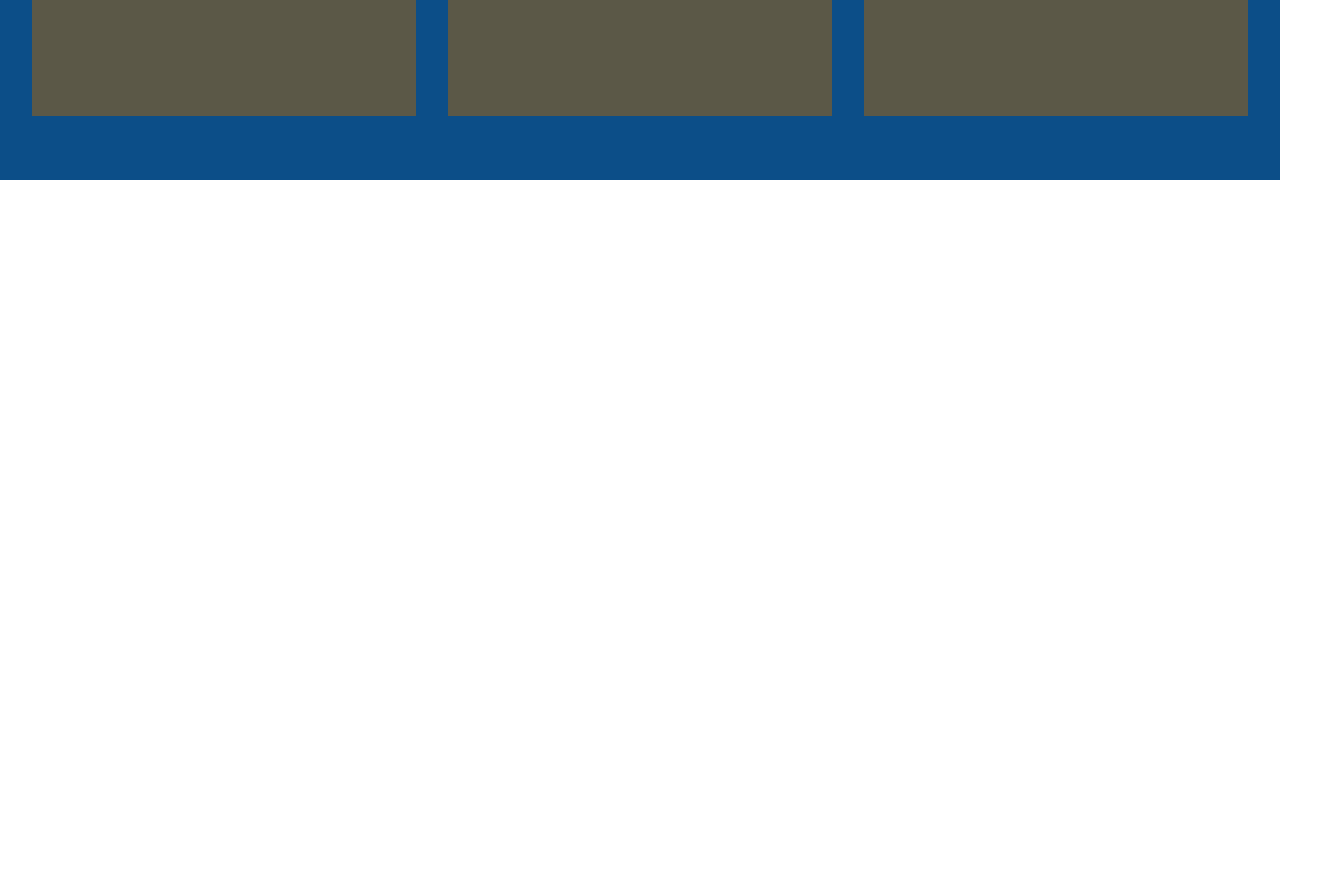
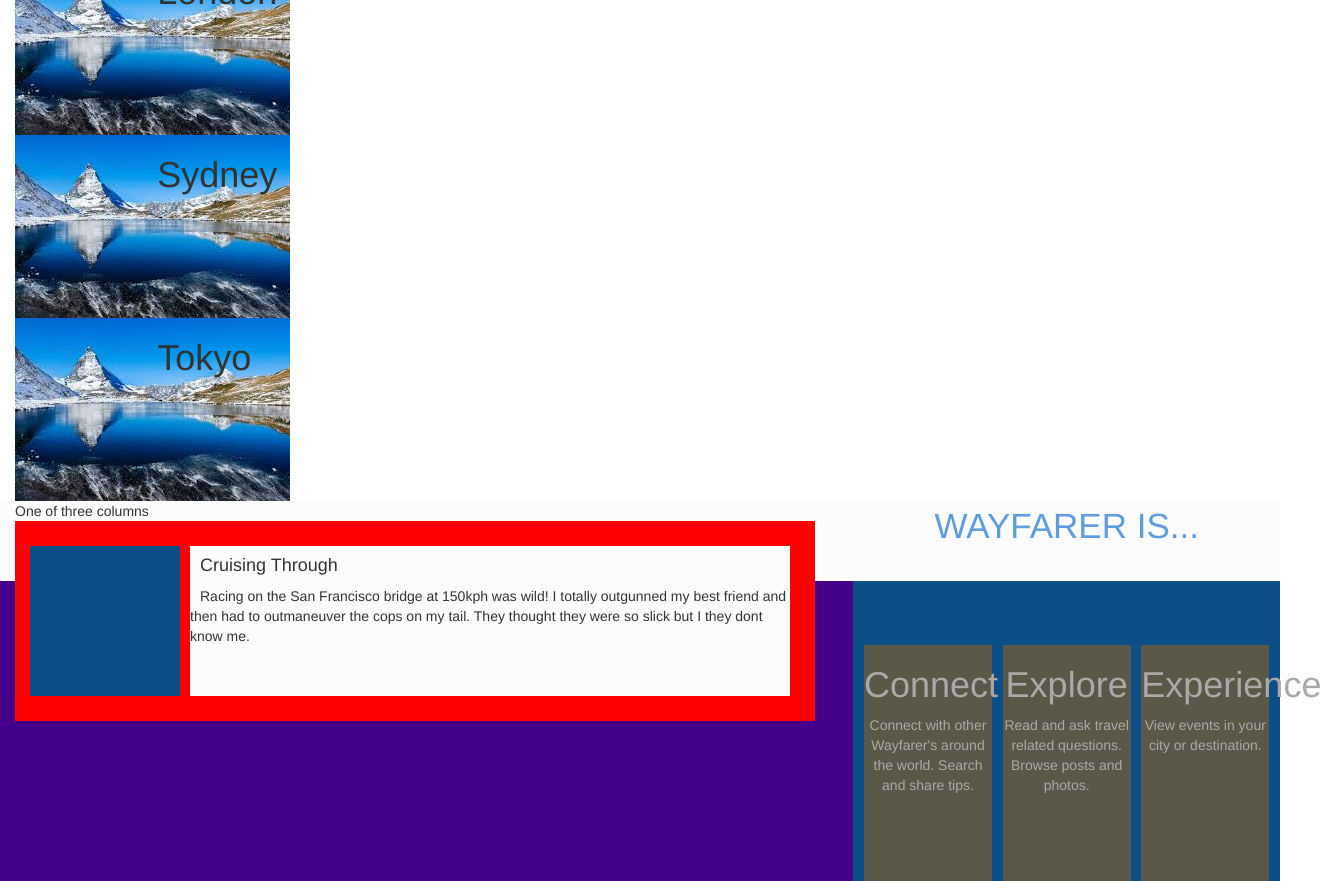
Before and after one commit to sahmed7/Wayfarer, an Angular app: page /cities in a window 1280 px wide. Shown: the part 420-1301 px from the top of the page, 1321 px wide, since content can reach past the window. Before the commit the page ends 800 px from the top, so only its background shows below. Built offline with nearby package versions, Linux system fonts and the light colour scheme.

Commit message:
added posts data and city component

```diff
--- a/src/app/app.component.ts
+++ b/src/app/app.component.ts
@@ -1,4 +1,5 @@
 import { Component } from '@angular/core';
+import {POSTS} from './city/posts';
 
 @Component({
   selector: 'app-root',
@@ -7,4 +8,5 @@ import { Component } from '@angular/core';
 })
 export class AppComponent {
   title = 'Wayfarer';
+  posts = POSTS;
 }
--- a/src/app/app.module.ts
+++ b/src/app/app.module.ts
@@ -6,13 +6,15 @@ import { AppComponent } from './app.component';
 import { NavbarComponent } from './navbar/navbar.component';
 import { CarouselComponent } from './carousel/carousel.component';
 import { CitiesComponent } from './cities/cities.component';
+import { CityComponent } from './city/city.component';
 
 @NgModule({
   declarations: [
     AppComponent,
     NavbarComponent,
     CarouselComponent,
-    CitiesComponent
+    CitiesComponent,
+    CityComponent
   ],
   imports: [
     BrowserModule,
--- a/src/app/cities/cities.component.html
+++ b/src/app/cities/cities.component.html
@@ -1 +1,25 @@
 <h1>Cities! Jake from state farm</h1>
+
+<div class="container-fluid">
+  <div class="row">
+    <div class="col-sm-4 cities-component-aside">
+      <h1>Cities</h1>
+
+      <div *ngFor="let city of cities" class="row cities-component-card">
+        <div class="col-sm-4">
+          <img src="assets/images/wayfarer.jpg"
+               alt="">
+        </div>
+        <div class="col-sm-8">
+          <h1>{{city.name}}</h1>
+        </div>
+      </div>
+    </div>
+
+<!--    <div class="col-sm-8 cities-component-main">-->
+<!--      One of three columns-->
+<!--    </div>-->
+  </div>
+</div>
+
+<app-city></app-city>
--- a/src/app/cities/cities.component.ts
+++ b/src/app/cities/cities.component.ts
@@ -6,6 +6,22 @@ import { Component, OnInit } from '@angular/core';
   styleUrls: ['./cities.component.css']
 })
 export class CitiesComponent implements OnInit {
+  cities = [
+    {
+      name: 'San Francisco', // United States of America
+      imgUrl: 'assets/images/wayfarer.jpg'
+    }, {
+      name: 'London', // United Kingdom
+      imgUrl: 'assets/images/wayfarer.jpg'
+    }, {
+      name: 'Sydney', // Australia
+      imgUrl: 'assets/images/wayfarer.jpg'
+    },
+    {
+      name: 'Tokyo',  // Japan
+      imgUrl: 'https://encrypted-tbn0.gstatic.com/images?q=tbn:ANd9GcRy4EIjk183KfiiW2gNm9OL__MBKovghDwN_g&usqp=CAU'
+    }
+  ];
 
   constructor() { }
 
--- /dev/null
+++ b/src/app/city/city.component.css
@@ -0,0 +1,22 @@
+.post-container {
+  background-color: red;
+  height: 200px;
+  width: 800px;
+  display: flex;
+  align-items: center;
+  gap: 10px;
+}
+
+.post-img {
+  background-color: #0c4e88;
+  height: 150px;
+  width: 150px;
+  margin-left: 15px;
+}
+
+.post-info {
+  background-color: #fcfcfc;
+  height: 150px;
+  width: 600px;
+  text-indent: 10px;
+}
--- /dev/null
+++ b/src/app/city/city.component.html
@@ -0,0 +1,11 @@
+<div class="col-sm-8 cities-component-main">
+  One of three columns
+  <div class="post-container">
+    <div class="post-img">
+    </div>
+    <div class="post-info">
+      <h4>{{posts[0].posts[0].title}}</h4>
+      <p>{{posts[0].posts[0].description}}</p>
+    </div>
+  </div>
+</div>
--- /dev/null
+++ b/src/app/city/city.component.ts
@@ -0,0 +1,20 @@
+import { Component, OnInit } from '@angular/core';
+import {POSTS} from './posts';
+
+@Component({
+  selector: 'app-city',
+  templateUrl: './city.component.html',
+  styleUrls: ['./city.component.css']
+})
+export class CityComponent implements OnInit {
+
+  posts: any;
+  cityPosts: any;
+  constructor() { }
+
+  ngOnInit(): void {
+    this.posts = POSTS;
+
+  }
+
+}
--- /dev/null
+++ b/src/app/city/posts.ts
@@ -0,0 +1,24 @@
+export const POSTS = [
+  {
+    id: 1,
+    name: 'San Francisco',
+    imgUrl: '',
+    posts: [{
+      title: 'Cruising Through',
+      description: 'Racing on the San Francisco bridge at 150kph was wild! I totally outgunned my best friend and then had to outmaneuver the cops on my tail. They thought they were so slick but I they dont know me.'
+  }, {
+      title: 'Celebrity Spotting!',
+      description: 'Taming the wild beast. A story for all ages. A friendship for all time. Share the adventure.'
+    }]
+  },
+  {
+    id: 2,
+    title: 'Jolly Good Time!',
+    description: 'Help! The London bridges are falling down! No wait, Im just drunk and about to pass o...'
+  },
+  {
+    id: 2,
+    title: 'My Grandfather',
+    description: 'My mum always said my grandfather was a stickler for punctuality...'
+  }
+];
```
Also changed, not shown: 1 other file (tests, documents, lock files or other folders).
